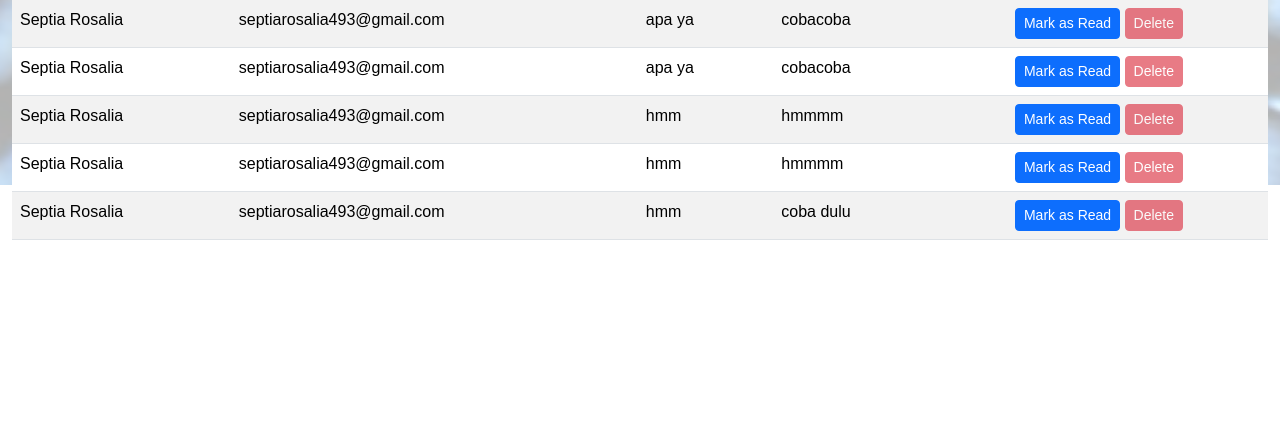
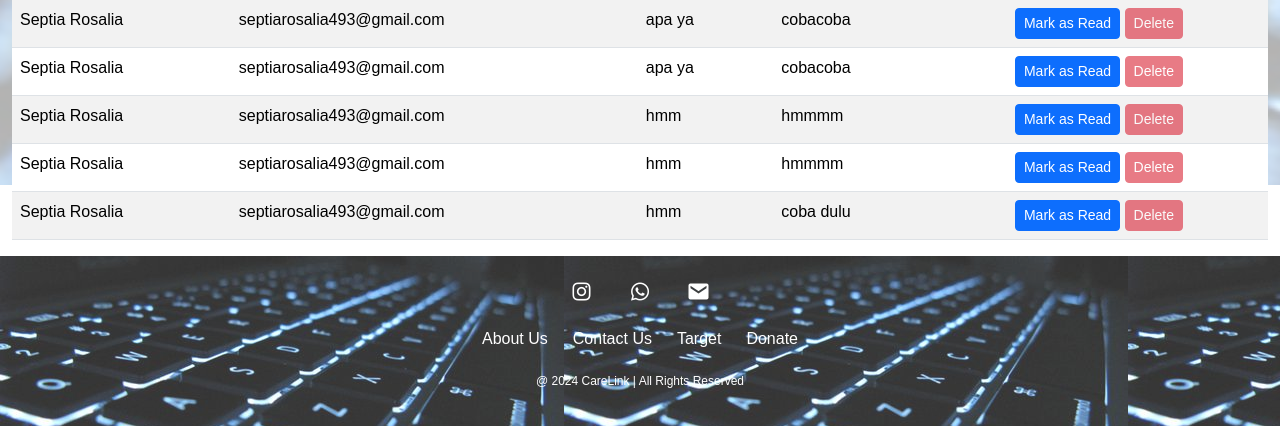
Before and after one commit to Septiarosalia/CareLink, a PHP site: page /message.php in a window 1280 px wide. Shown: the part 615-1041 px from the top of the page. Before the commit the page ends 855 px from the top, so only its background shows below. Run offline with PHP 8.4, Linux system fonts and the light colour scheme; data comes from the database, SQL or seed files in the repository.

Commit message:
submit footer lagi

```diff
--- a/User/Contact_Us.html
+++ b/User/Contact_Us.html
@@ -59,7 +59,6 @@
       margin-top: 5px;
       font-size: 12px;
     }
-        </style>
   </style>
 </head>
 <body>
--- a/User/form_donate.php
+++ b/User/form_donate.php
@@ -209,7 +209,7 @@
                                     exit;
                                 }
                             ?>
-                            <form action="form-donate.php" method="post">
+                            <form action="submit_form.php" method="post">
                                 <input type="text" class="form-control" name="id_donasi" id="id_donasi" value="<?php echo $donasi['id_donasi']; ?>" hidden>
                                 <div class="mb-3">
                                     <label for="name" class="form-label">Name</label>
--- a/User/message.php
+++ b/User/message.php
@@ -7,6 +7,7 @@
     <link href="https://cdn.jsdelivr.net/npm/bootstrap@5.3.3/dist/css/bootstrap.min.css" rel="stylesheet" integrity="sha384-QWTKZyjpPEjISv5WaRU9OFeRpok6YctnYmDr5pNlyT2bRjXh0JMhjY6hW+ALEwIH" crossorigin="anonymous">
     <link href="style-contact-us.css" rel="stylesheet">
     <link href="style.css" rel="stylesheet">
+    <link href='https://unpkg.com/boxicons@2.1.4/css/boxicons.min.css' rel='stylesheet'>
     <style>
         body {
             font-family: Arial, sans-serif;
@@ -53,6 +54,53 @@
             color: #4662E8; /* Color for read status */
             font-weight: bold;
         }
+        .footer {
+      background-image: url('background.jpg');
+      opacity: 80%;
+      background-color: black;
+      color: white;
+      text-align: center;
+      padding: 20px;
+      display: flex;
+      flex-direction: column;
+      align-items: center;
+    }
+
+    .footer .social a {
+      color: white;
+      margin: 0 15px;
+      font-size: 24px;
+      display: inline-block;
+      margin-bottom: 15px;
+    }
+
+    .footer ul {
+      list-style: none;
+      padding: 0;
+      display: flex;
+      justify-content: center;
+      gap: 5px;
+    }
+
+    .footer ul li {
+      display: inline;
+    }
+
+    .footer ul li a {
+      color: white;
+      text-decoration: none;
+      padding: 5px 10px;
+      margin-top: 20px;
+    }
+
+    .footer ul li a:hover {
+      text-decoration: underline;
+    }
+
+    .footer p {
+      margin-top: 5px;
+      font-size: 12px;
+    }
     </style>
 </head>
 <body>
@@ -184,6 +232,30 @@
         </table>
     </div>
 </div>
+<footer class="footer">
+    <div class="social">
+        <a href="https://www.instagram.com/septia_rosalia39?igsh=MXM0cjIwbHlla3pkdA%3D%3D&utm_source=qr"><i
+                class='bx bxl-instagram'></i></a>
+        <a href="http://wa.me/82282126810"><i class='bx bxl-whatsapp'></i></a>
+        <a href="mailto:septiarosalia493@gmail.com"><i class='bx bxs-envelope'></i></a>
+    </div>
 
+    <ul class="list">
+        <li>
+            <a href="about.html">About Us</a>
+        </li>
+        <li>
+            <a href="Contact_Us.html">Contact Us</a>
+        </li>
+        <li>
+            <a href="">Target</a>
+        </li>
+        <li>
+          <a href="">Donate</a>
+      </li>
+    </ul>
+
+    <p class="copyright">@ 2024 CareLink | All Rights Reserved</p>
+  </footer>
 </body>
 </html>
```
Also changed, not shown: User/About Us.html (+50 -0 lines), User/submit_form.php (+69 -14 lines).
